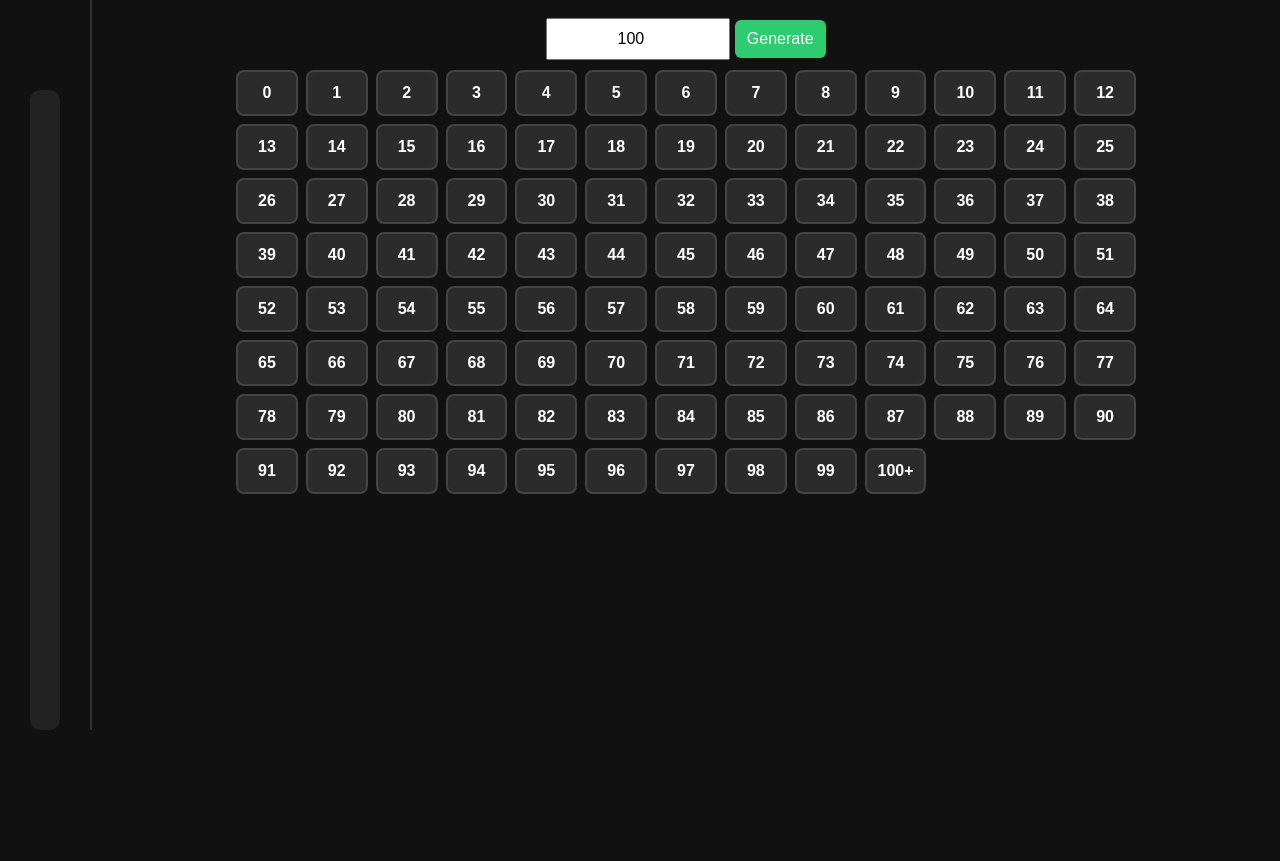
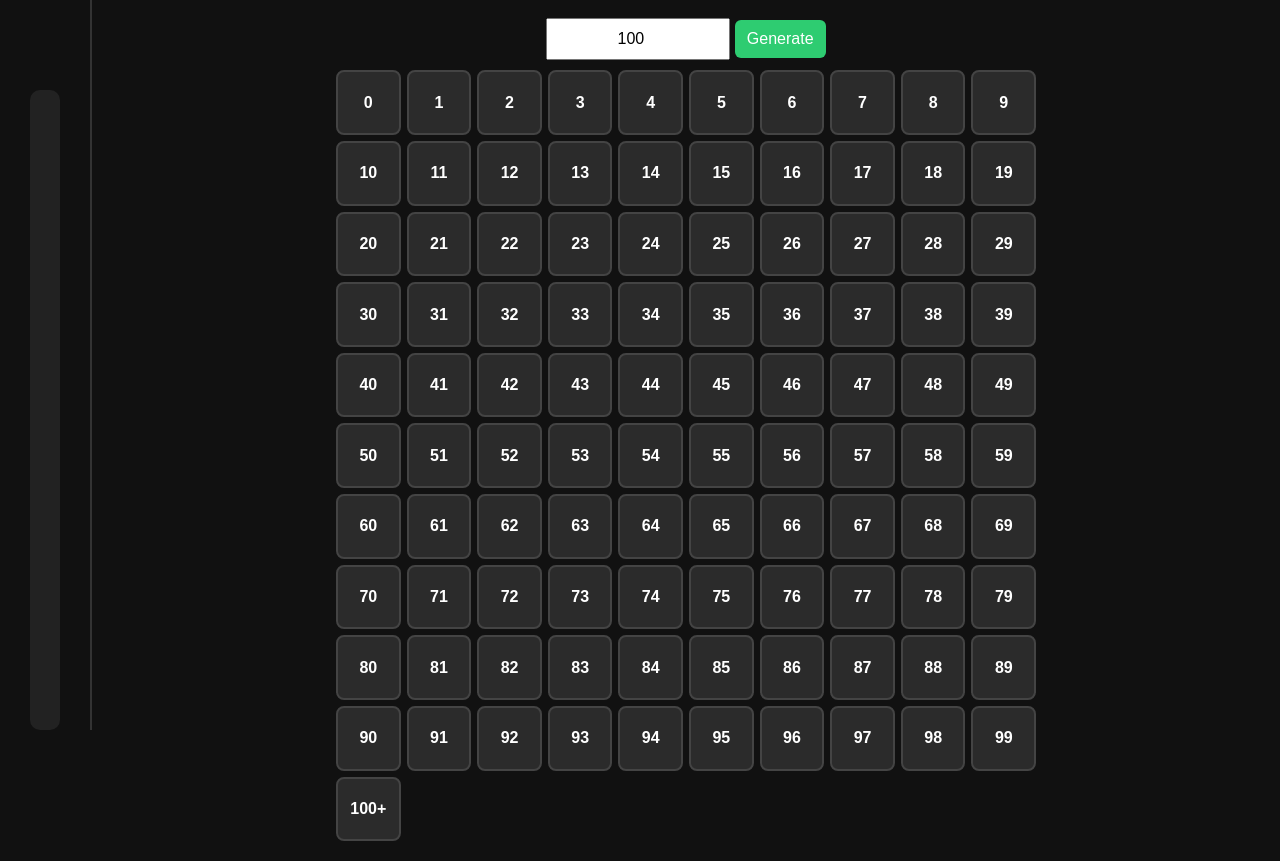
Before and after one commit to Pugbos/Rocket-League-KPH-Challenge, a plain HTML site: page index.html in a window 1280 px wide. Both pictures are taken after a click on the button "Generate". Shown: the part 70-931 px from the top of the page. Before the commit the page ends 800 px from the top, so only its background shows below. Drawn offline with Linux system fonts and the light colour scheme.

Commit message:
Replace index.html with updated version

```diff
--- a/index.html
+++ b/index.html
@@ -80,22 +80,30 @@ button {
     border-radius: 6px;
 }
 
+/* ✅ FIXED 10-COLUMN GRID */
 .grid {
     display: grid;
-    grid-template-columns: repeat(auto-fill, minmax(60px, 1fr));
-    gap: 8px;
-    max-width: 900px;
+    grid-template-columns: repeat(10, 1fr);
+    gap: 6px;
+    max-width: 700px;
     margin: auto;
 }
 
+/* equal size squares */
 .kph {
+    aspect-ratio: 1 / 1;
+    display: flex;
+    align-items: center;
+    justify-content: center;
+
     background: #2b2b2b;
     border: 2px solid #444;
     border-radius: 8px;
-    padding: 12px 0;
+
     cursor: pointer;
     user-select: none;
     font-weight: bold;
+
     transition: transform 0.08s ease;
 }
 
@@ -183,12 +191,8 @@ function generate() {
         let box = document.createElement("div");
         box.className = "kph";
 
-        // ONLY LAST ONE GETS "+"
-        if (i === max) {
-            box.innerText = i + "+";
-        } else {
-            box.innerText = i;
-        }
+        // last number gets "+"
+        box.innerText = (i === max) ? i + "+" : i;
 
         if (completed.includes(i)) box.classList.add("done");
 
```
